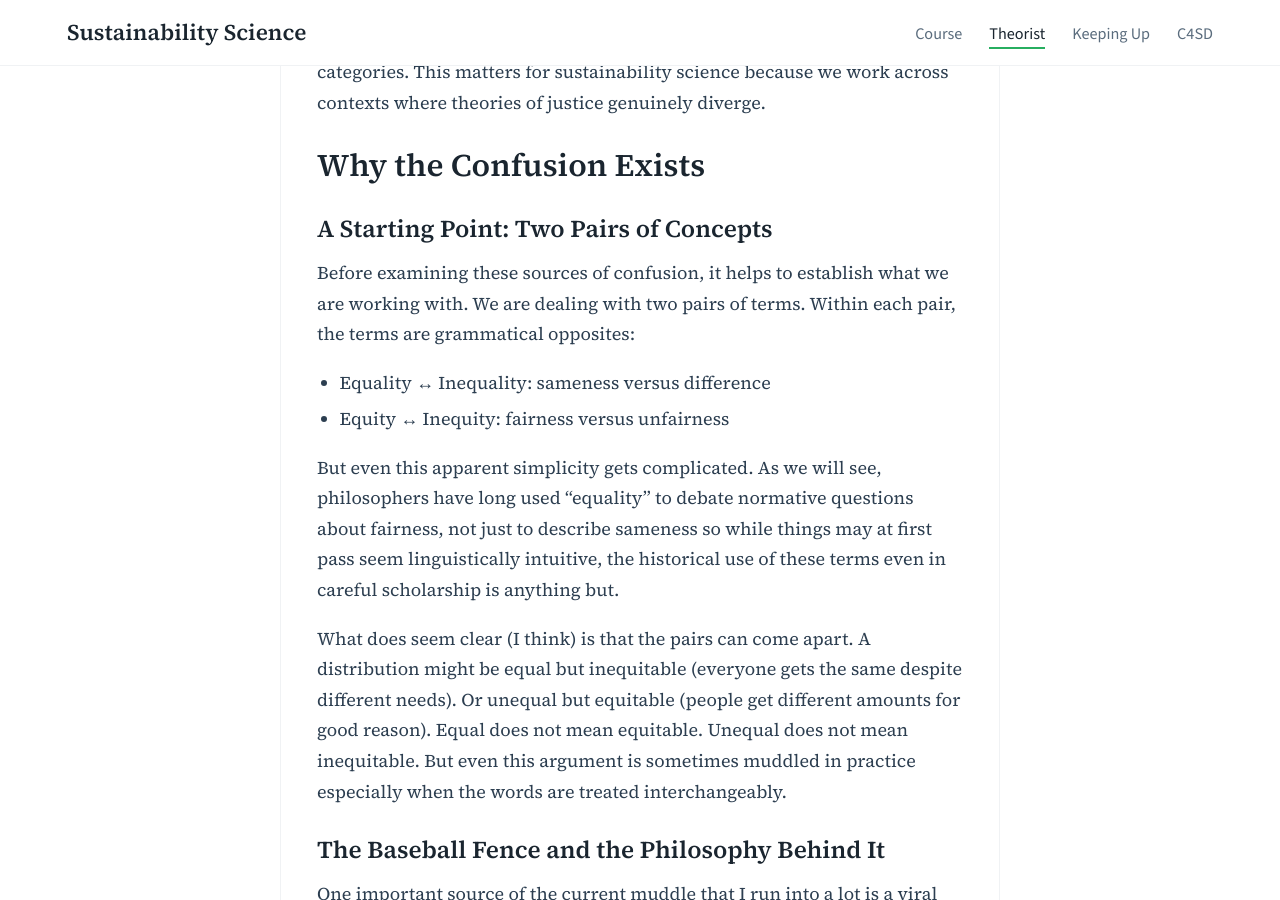
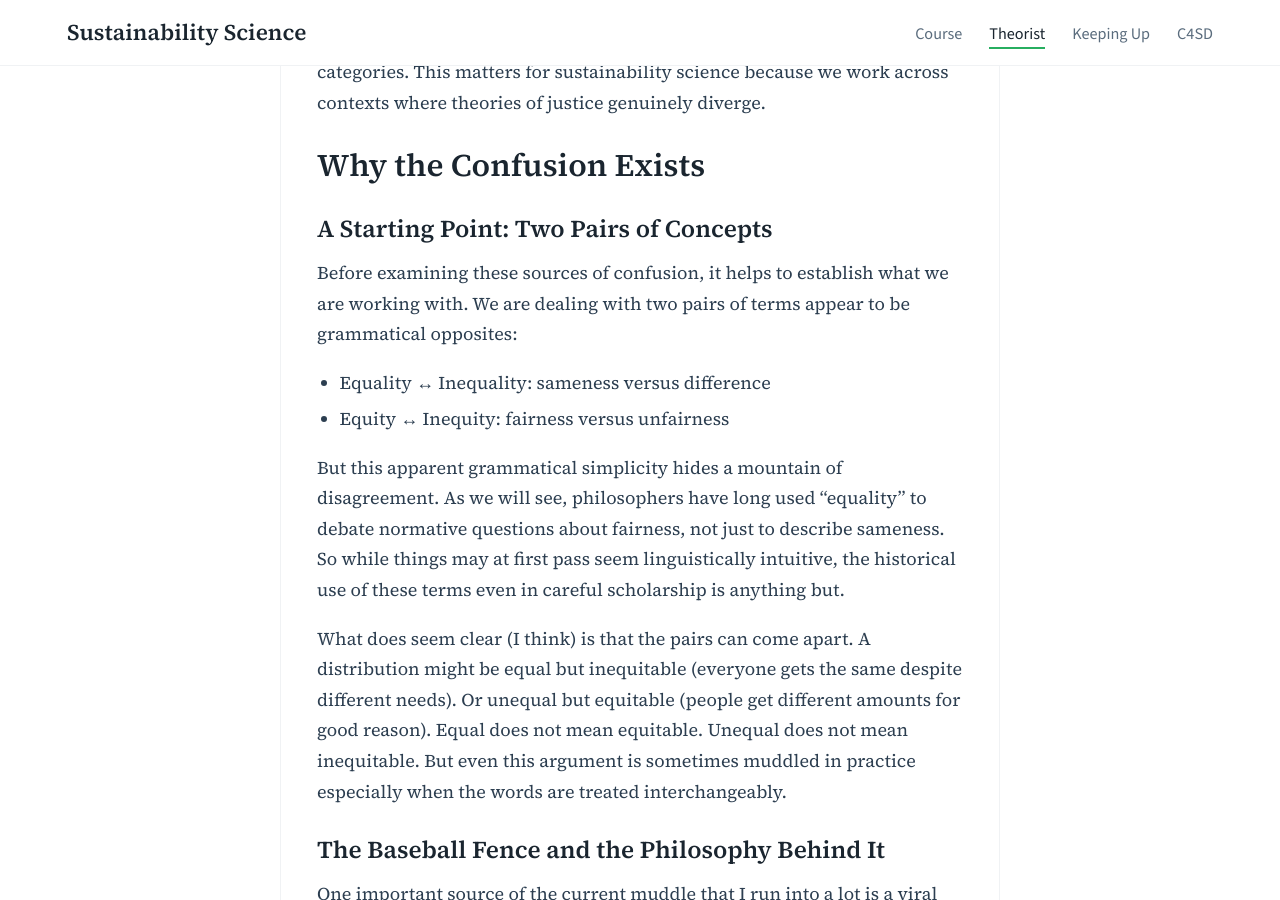
Before and after one commit to agharley/sustsci, a Jekyll site: the page built from blog/_posts/2026-01-05-inequality-inequity.md, in a window 1280 px wide and 900 px high, scrolled down 2087 px. Built offline with Jekyll 4.4.1, drawn with Linux system fonts in a browser that asks for light colours.

Commit message:
Update 2026-01-05-inequality-inequity.md

```diff
--- a/blog/_posts/2026-01-05-inequality-inequity.md
+++ b/blog/_posts/2026-01-05-inequality-inequity.md
@@ -36,12 +36,12 @@ The two-step locates normative disagreement where it belongs—in the open, as a
 
 ### A Starting Point: Two Pairs of Concepts
 
-Before examining these sources of confusion, it helps to establish what we are working with. We are dealing with two pairs of terms. Within each pair, the terms are grammatical opposites:
+Before examining these sources of confusion, it helps to establish what we are working with. We are dealing with two pairs of terms appear to be grammatical opposites:
 
 - Equality ↔ Inequality: sameness versus difference
 - Equity ↔ Inequity: fairness versus unfairness
 
-But even this apparent simplicity gets complicated. As we will see, philosophers have long used "equality" to debate normative questions about fairness, not just to describe sameness so while things may at first pass seem linguistically intuitive, the historical use of these terms even in careful scholarship is anything but.
+But this apparent grammatical simplicity hides a mountain of disagreement. As we will see, philosophers have long used "equality" to debate normative questions about fairness, not just to describe sameness. So while things may at first pass seem linguistically intuitive, the historical use of these terms even in careful scholarship is anything but.
 
 What does seem clear (I think) is that the pairs can come apart. A distribution might be equal but inequitable (everyone gets the same despite different needs). Or unequal but equitable (people get different amounts for good reason). Equal does not mean equitable. Unequal does not mean inequitable. But even this argument is sometimes muddled in practice especially when the words are treated interchangeably.
 
```
